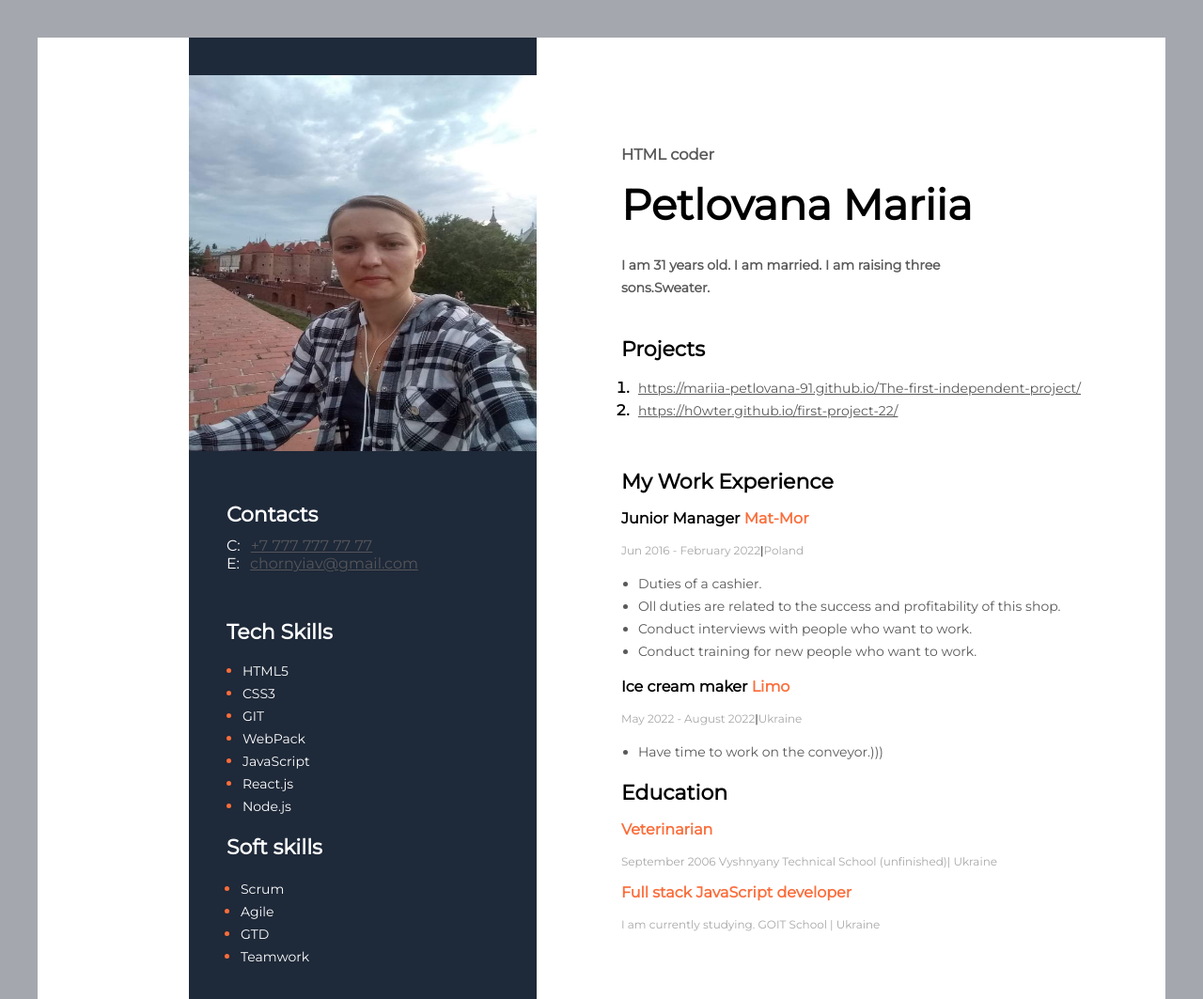
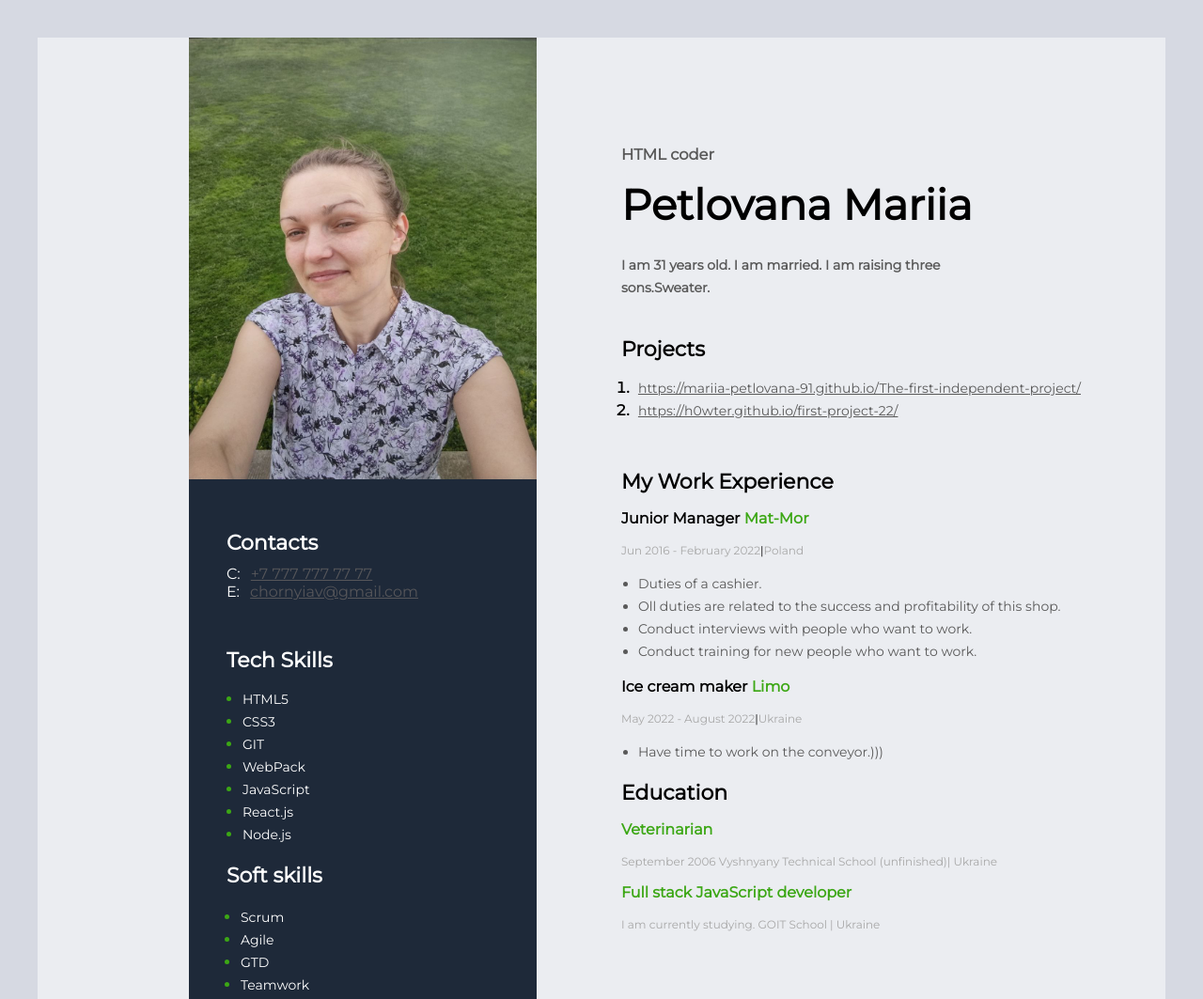
Before and after one commit to Mariia-Petlovana-91/my-resume, a plain HTML site: page index.html in a window 1280 px wide. Shown: the top 1063 px of the page at 94% size. Drawn offline with Linux system fonts and the light colour scheme.

Commit message:
change photo

```diff
--- a/css/style.css
+++ b/css/style.css
@@ -1,13 +1,13 @@
          body {
        font-family: 'Montserrat', sans-serif;
-       background-color: #a5a7ae; }
+       background-color: #d6d9e2; }
 
     .My-container {
 
        display: flex;
        flex-direction: row-reverse;
        width: 1200px;
-       background-color: white;
+       background-color: rgba(253, 253, 253, 0.556);
        margin: 40px auto;
        box-shadow: 6px 6px 20px rgb (0 0 0 0.1);
      }
@@ -93,7 +93,7 @@
     }
     /* /*MY WORK EXPERIENCE */
     .My-Work-Experience-Company {
-        color: #FB6D3A
+        color:#3ca715;
     }
 
     .My-Work-Experience-pozition {
@@ -137,7 +137,7 @@
     /* MY EDUCATION SECTION*/
 
     .My-Education-school {
-        color: #FB6D3A;
+        color: #3ca715;
         font-style: normal;
         font-weight: bold;
         font-size: 16px;
@@ -163,17 +163,12 @@
         margin-bottom: 15px 0 15px 0;
     }
 
-    .My-photo {
-        width: 370px;
-        height: 400px;
-        top: 80px;
-        left: 40;
-    }
+
 
     .Sidebar-section {
         background-color: #1e2939;
         width: 370px;
-        padding: 40px 0px;
+
     }
 
     .Sidebar-title {
@@ -219,7 +214,7 @@
     }
 
     .Tech-skills-item {
-        color: #FB6D3A;
+        color: #3ca715;
     }
 
     .Tech-skills-text {
@@ -244,7 +239,7 @@
     }
 
     .Soft-skills-item {
-        color: #FB6D3A;
+        color: #3ca715;
     }
 
     .Soft-skills-text {
--- a/index.html
+++ b/index.html
@@ -75,7 +75,7 @@
         </diV>
         <!--Sidebar section-->
         <aside class="Sidebar-section">
-            <img class="My-photo" src="img/photo.jpg " alt="my photo ">
+            <img class="My-photo" src="img/photo_2022-08-21_21-21-41.jpg" alt="my photo" width="370" height="470gi">
             <!--Contacts section-->
             <div class="Contacts-section ">
                 <h2 class="Sidebar-title ">Contacts</h2>
```
Also changed, not shown: img/photo.jpg (deleted), img/photo_2022-08-21_21-21-41.jpg (added).
